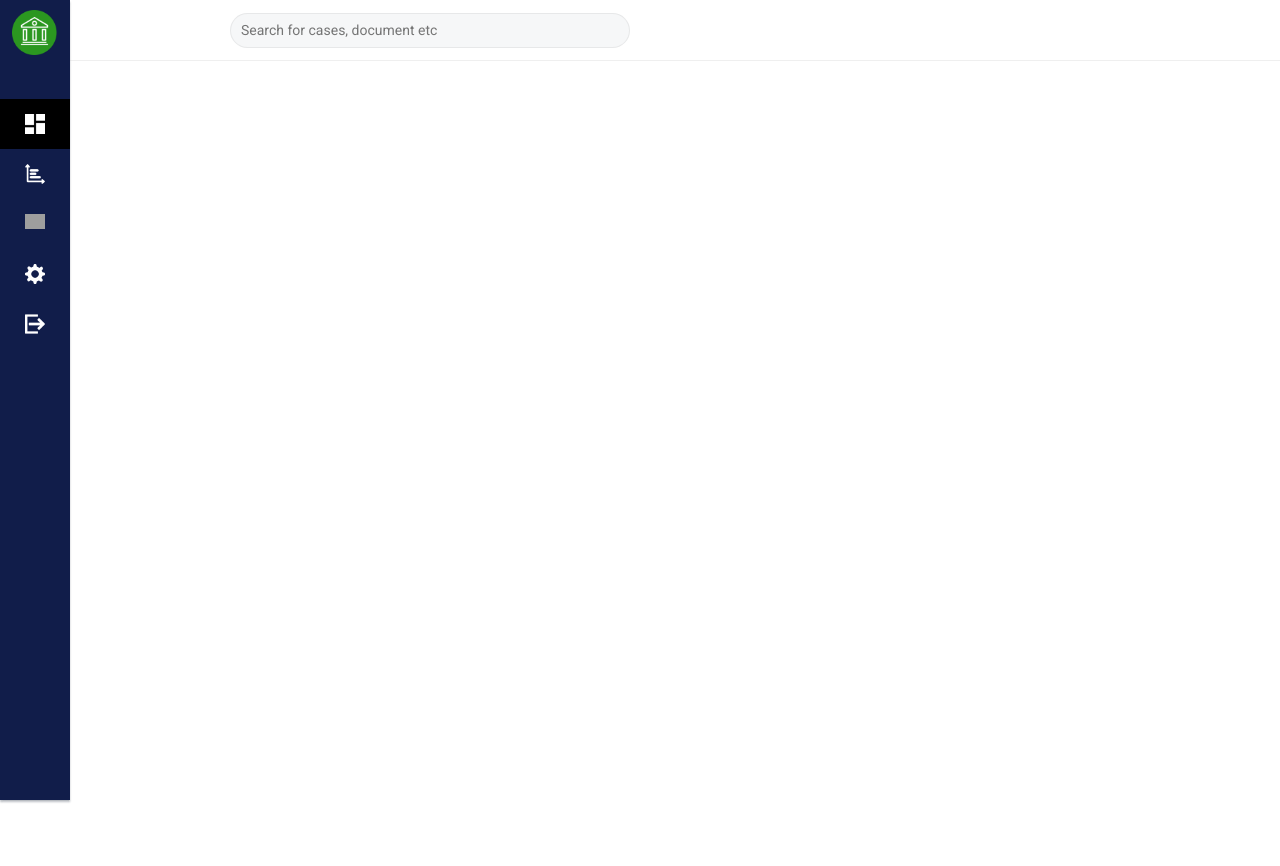
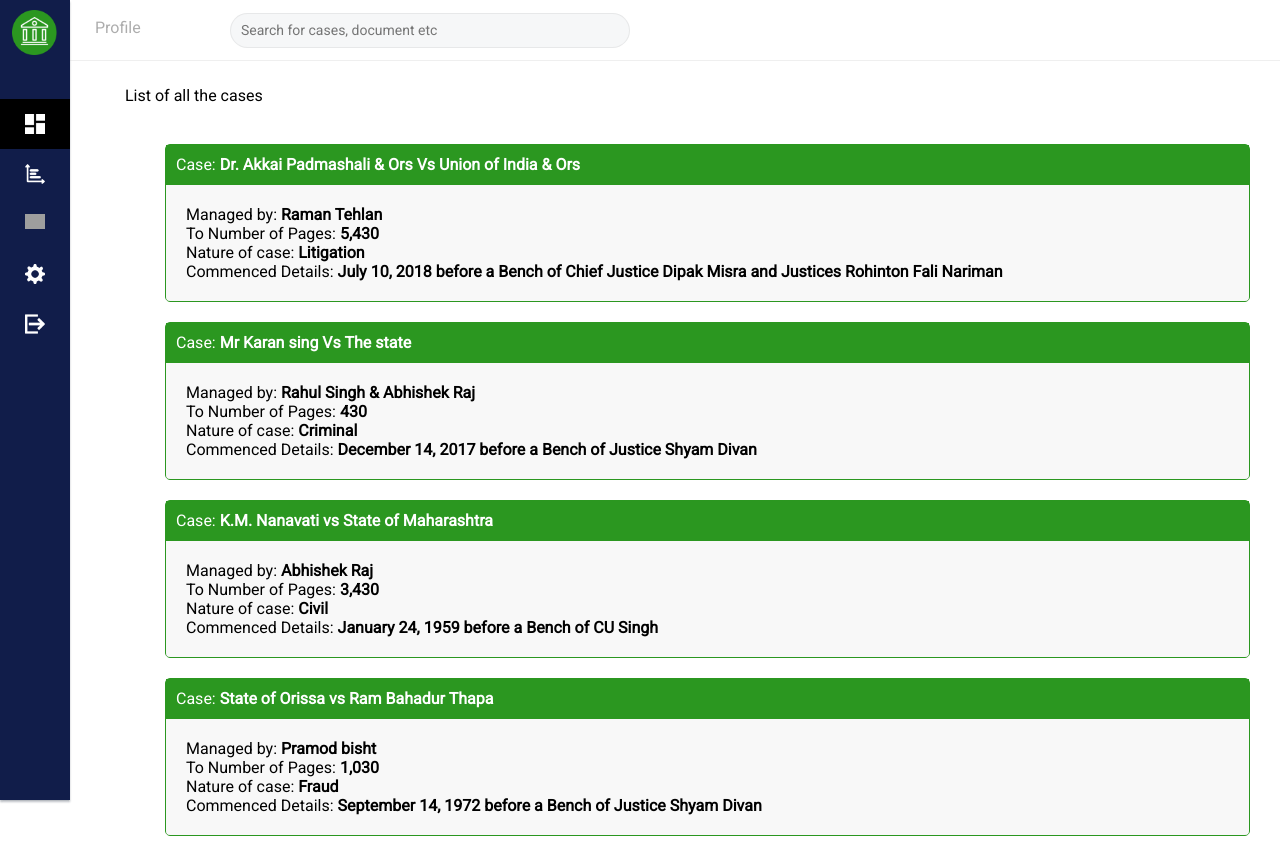
Before and after one commit to ramantehlan/LegalAI, an Angular app: page /profile in a window 1280 px wide. Before the commit this address led to /. Before the commit the page ends 800 px from the top, so only its background shows below. Built offline with nearby package versions, Linux system fonts and the light colour scheme; grey boxes are pictures that could not be loaded.

Commit message:
Minor changes

```diff
--- a/src/app/analysis/analysis.component.html
+++ b/src/app/analysis/analysis.component.html
@@ -21,7 +21,12 @@
 
 					<br><br>
 			</div>
-			<b>Synopsis</b><br><BR>
+			<b>Summery</b> <br><BR>
+
+			This Litigation is to address the section 377 of the Indian Penal Code is a section of the Indian Penal Code introduced in 1861 during the British rule of India. Modelled on the Buggery Act of 1533, it used to criminalise sexual activities "against the order of nature"
+
+
+			<b>Arguments</b><br><BR>
 
 			<ul>
 
@@ -30,6 +35,25 @@
 			<li><b>Autonomy  &  dignity</b>  guaranteed under Article  21; right  to  <b>equality</b>  under  Article  14; right to <b>expression and freedom</b> under Article 19. </li>
 
 			</ul>
+
+			<b>Precedent</b><br><br>
+
+			<ul>
+				<li>
+
+				</li>
+			</ul>
+
+			<b>Links</b><br><br>
+				- <a href="https://onedrive.live.com/?authkey=%21AA2B2%5FyQEZ5hDdU&id=CECDFA99B125AD75%2111069&cid=CECDFA99B125AD75">
+					Section 377 Case submission.
+				</a>
+
+				<br>
+
+				- <a href="https://onedrive.live.com/?authkey=%21AOn6IqdshU%2D1fWE&cid=CECDFA99B125AD75&id=CECDFA99B125AD75%2111025&parId=CECDFA99B125AD75%2111065&o=OneUp">
+					Case Files
+				</a>
 
 		</div>
 
--- a/src/app/app-routing.module.ts
+++ b/src/app/app-routing.module.ts
@@ -2,10 +2,12 @@ import { NgModule }             from '@angular/core';
 import { RouterModule, Routes } from '@angular/router';
 import { DashboardComponent } from './dashboard/dashboard.component';
 import { AnalysisComponent } from './analysis/analysis.component';
+import { ProfileComponent } from './profile/profile.component';
 
 const routes: Routes = [
   { path: 'dashboard', component: DashboardComponent },
   { path: 'analysis', component: AnalysisComponent},
+  { path: 'profile', component: ProfileComponent},
   { path: '', redirectTo: '/dashboard', pathMatch: 'full' }
 ];
 
--- a/src/app/dashboard/dashboard.component.html
+++ b/src/app/dashboard/dashboard.component.html
@@ -29,11 +29,10 @@
 					Most Active Users
 				</div>
 				<div class="card-body">
-					<ul>
-						<li>Rahul Singh [7 Cases]</li>
-						<li>Abhishek Raj [5 Cases]</li>
-						<li>Pramod bisht [4 Cases]</li>
-					</ul>
+					- Rahul Singh [7 Cases] <br>
+					- Abhishek Raj [5 Cases] <br>
+					- Pramod bisht [4 Cases] <br>
+
 				</div>
 			</div>
 
@@ -52,5 +51,18 @@
 				</div>
 			</div>
 
+				<div class="card">
+				<div class="card-hard">
+					Recent Active Cases
+				</div>
+				<div class="card-body">
+
+					- <a routerLink="/analysis"> Dr. Akkai Padmashali & Ors Vs Union of India & Ors </a>  <br>
+					- <a href="#"> Mr Karan sing Vs The state </a>	<br>
+					- <a href="#"> K.M. Nanavati vs State of Maharashtra (1959) </a> <br>
+
+				</div>
+			</div>
+
 
 </div>
--- a/src/app/menu/menu.component.html
+++ b/src/app/menu/menu.component.html
@@ -12,9 +12,11 @@
   		<img src="../../assets/analysis.png" >
   	</div>
   </a>
+  <a routerLink="/profile">
     <div class="option" (click)="optionClicked('user')" [class.selected]="'user' === selectedPage">
   		<img src="../../assets/man-user.png" >
   	</div>
+  </a>
   	 <div class="option" (click)="optionClicked('settings')" [class.selected]="'settings' === selectedPage">
   		<img src="../../assets/settings.png" >
   	</div>
--- a/src/app/profile/profile.component.html
+++ b/src/app/profile/profile.component.html
@@ -1,3 +1,72 @@
-<p>
-  profile works!
-</p>
+<div class="page_name">
+	Profile
+</div>
+
+<div class="page_body">
+
+			<br>
+			List of all the cases
+			<Br><Br>
+
+		<a routerLink="/analysis">
+			<div class="card">
+				<div class="card-hard">
+					Case: <b>Dr. Akkai Padmashali & Ors Vs Union of India & Ors </b>
+				</div>
+				<div class="card-body">
+					Managed by: <b>Raman Tehlan</b> <br>
+					To Number of Pages: <b>5,430</b> <br>
+					Nature of case: <b>Litigation</b> <br>
+					Commenced Details: <b>July 10, 2018 before a Bench of Chief Justice Dipak Misra and Justices Rohinton Fali Nariman</b>
+				</div>
+			</div>
+		</a>
+
+		<a routerLink="/analysis">
+			<div class="card">
+				<div class="card-hard">
+					Case: <b>Mr Karan sing Vs The state</b>
+				</div>
+				<div class="card-body">
+					Managed by: <b>Rahul Singh & Abhishek Raj</b> <br>
+					To Number of Pages: <b>430</b> <br>
+					Nature of case: <b>Criminal</b> <br>
+					Commenced Details: <b>December 14, 2017 before a Bench of Justice Shyam Divan</b>
+				</div>
+			</div>
+		</a>
+
+
+		<a routerLink="/analysis">
+			<div class="card">
+				<div class="card-hard">
+					Case: <b>K.M. Nanavati vs State of Maharashtra</b>
+				</div>
+				<div class="card-body">
+					Managed by: <b>Abhishek Raj</b> <br>
+					To Number of Pages: <b>3,430</b> <br>
+					Nature of case: <b>Civil</b> <br>
+					Commenced Details: <b>January 24, 1959 before a Bench of CU Singh</b>
+				</div>
+			</div>
+		</a>
+
+
+		<a routerLink="/analysis">
+			<div class="card">
+				<div class="card-hard">
+					Case: <b>State of Orissa vs Ram Bahadur Thapa</b>
+				</div>
+				<div class="card-body">
+					Managed by: <b>Pramod bisht</b> <br>
+					To Number of Pages: <b>1,030</b> <br>
+					Nature of case: <b>Fraud</b> <br>
+					Commenced Details: <b>September 14, 1972 before a Bench of Justice Shyam Divan</b>
+				</div>
+			</div>
+		</a>
+
+
+
+
+</div>
--- /dev/null
+++ b/src/app/profile/profile.component.scss
@@ -0,0 +1,27 @@
+@import "../../style/_base.scss";
+
+.card{
+
+	border-radius: 5px;
+	cursor:pointer;
+	border:1px solid #2B9720;
+	margin:{
+		left:40px;
+		top:20px;
+		}
+	}
+
+.card-hard{
+		height:40px;
+		line-height:40px;
+		padding-left:10px;
+		padding-right:10px;
+		background-color:#2B9720;
+		color:white;
+}
+
+.card-body{
+	padding:20px;
+	background-color:rgba(230,230,230,0.3);
+	color:black;
+}
--- a/src/app/profile/profile.component.ts
+++ b/src/app/profile/profile.component.ts
@@ -3,7 +3,7 @@ import { Component, OnInit } from '@angular/core';
 @Component({
   selector: 'app-profile',
   templateUrl: './profile.component.html',
-  styleUrls: ['./profile.component.css']
+  styleUrls: ['./profile.component.scss']
 })
 export class ProfileComponent implements OnInit {
 
```
Also changed, not shown: src/app/profile/profile.component.css (deleted), 1 other file (tests, documents, lock files or other folders).
